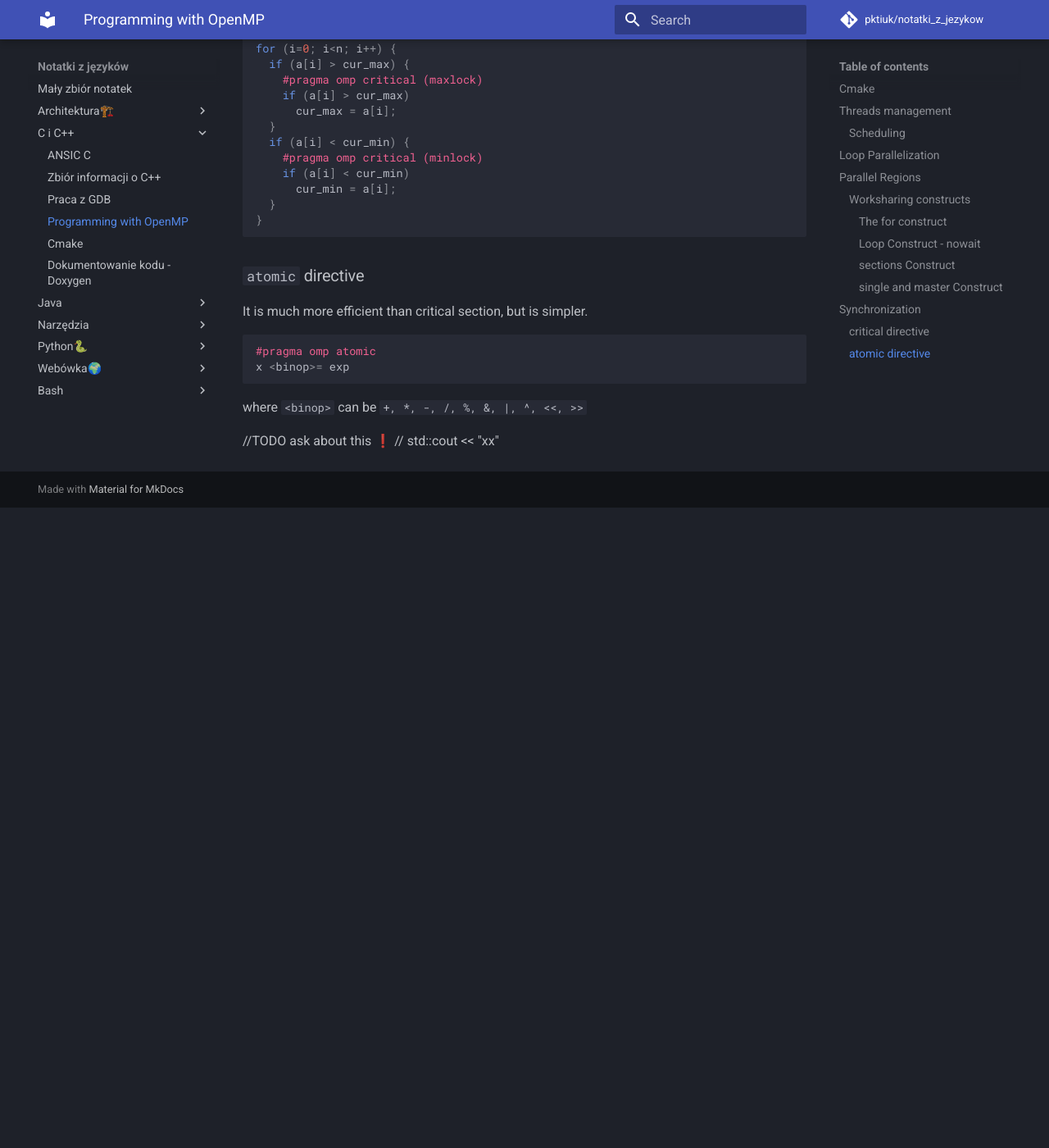
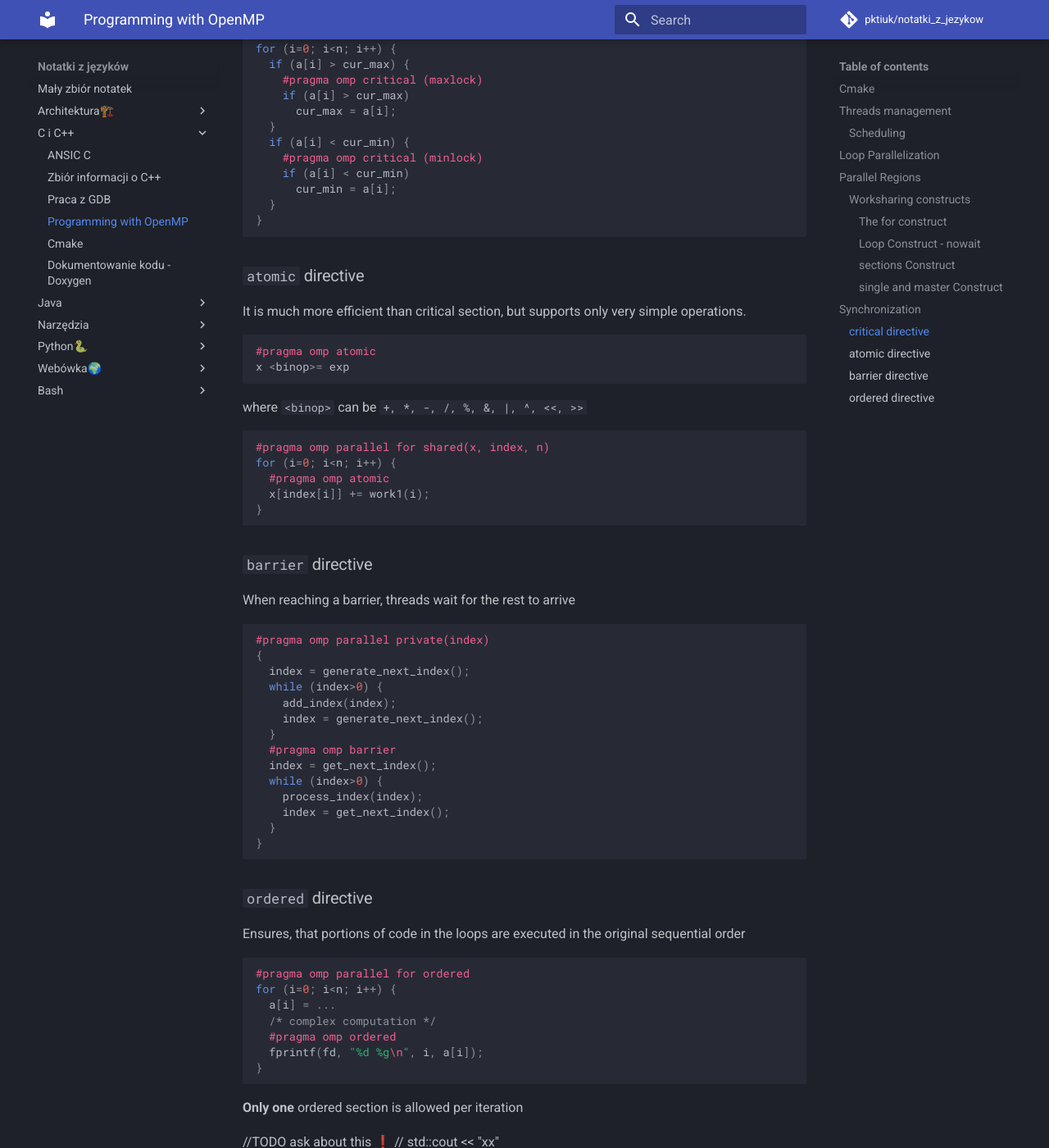
Before and after one commit to pktiuk/notatki_z_jezykow, an MkDocs documentation site: the page built from docs/C i C++/5_openMP.md, in a window 1280 px wide and 1400 px high, scrolled down 7600 px. Shown: the whole window at 82% size. Built offline with MkDocs 1.6.1 and Material for MkDocs 9.7.7, drawn with Linux system fonts in a browser that asks for light colours; comment, search, counter and statistics services are not loaded; before the commit the page ends 8219 px from its top, so only the background shows below that.

Commit message:
Describe more directives

````diff
--- a/docs/C i C++/5_openMP.md
+++ b/docs/C i C++/5_openMP.md
@@ -217,7 +217,6 @@ int myindex;
   - Sections to distinguish different parts of the code
   - Code to be executed by a single thread
 
-
 ### Worksharing constructs
 
 #### The `for` construct
@@ -257,14 +256,13 @@ void a8(int n, int m, float *a, float *b, float *y, float *z)
 }
 ```
 
-
 #### `sections` Construct
 
 represents pliece of code, which can be split into small independent sections
 
 - Individually they represent little work, or
 - Each fragment is inherently sequential
-It can also be combined with parallel
+  It can also be combined with parallel
 
 ```c
 #pragma omp parallel sections
@@ -308,7 +306,6 @@ Code fragments that must be executed by a single thread
 
 `master` Directive
 
-
 Differences with single:
 
 - It does not require all threads to reach this construction
@@ -335,7 +332,7 @@ Some allowed clauses: private, firstprivate, nowait
 
 The main point of synchronization is avoiding race conditions.
 
-The most basic way of avoiding this is mutual exclusion. (directive `critical`, `atomic` or locks - `_lock`  routines).
+The most basic way of avoiding this is mutual exclusion. (directive `critical`, `atomic` or locks - `_lock` routines).
 
 ### `critical` directive
 
@@ -392,7 +389,7 @@ for (i=0; i<n; i++) {
 
 ### `atomic` directive
 
-It is much more efficient than critical section, but is simpler.
+It is much more efficient than critical section, but supports only very simple operations.
 
 ```c
 #pragma omp atomic
@@ -401,5 +398,50 @@ x <binop>= exp
 
 where `<binop>` can be `+, *, -, /, %, &, |, ^, <<, >>`
 
+```c
+#pragma omp parallel for shared(x, index, n)
+for (i=0; i<n; i++) {
+  #pragma omp atomic
+  x[index[i]] += work1(i);
+}
+```
+
+### `barrier` directive
+
+When reaching a barrier, threads wait for the rest to arrive
+
+```c
+#pragma omp parallel private(index)
+{
+  index = generate_next_index();
+  while (index>0) {
+    add_index(index);
+    index = generate_next_index();
+  }
+  #pragma omp barrier
+  index = get_next_index();
+  while (index>0) {
+    process_index(index);
+    index = get_next_index();
+  }
+}
+```
+
+### `ordered` directive
+
+Ensures, that portions of code in the loops are executed in the original sequential order
+
+```c
+#pragma omp parallel for ordered
+for (i=0; i<n; i++) {
+  a[i] = ...
+  /* complex computation */
+  #pragma omp ordered
+  fprintf(fd, "%d %g\n", i, a[i]);
+}
+```
+
+**Only one** ordered section is allowed per iteration
+
 //TODO ask about this ❗
 // std::cout << "xx"
````
